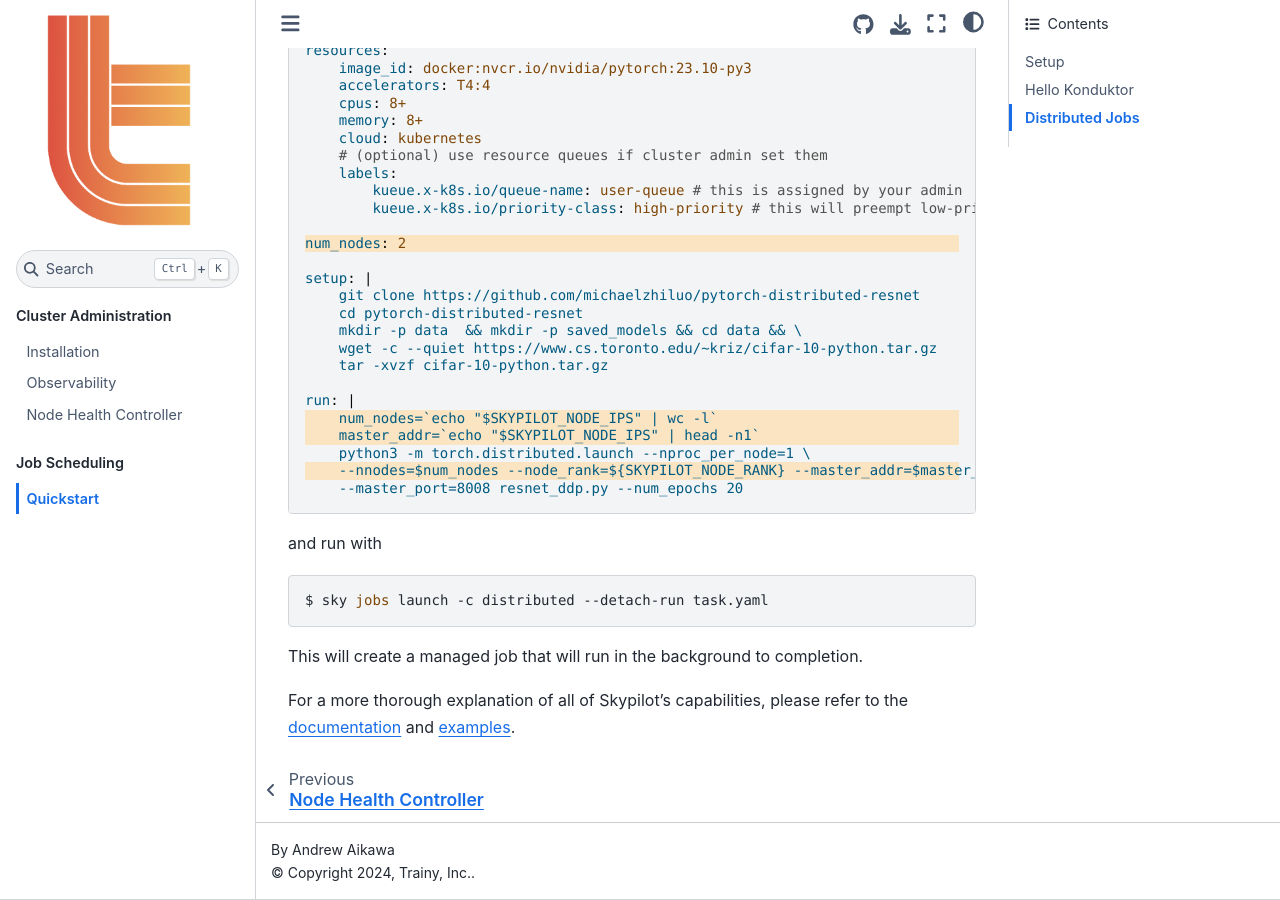
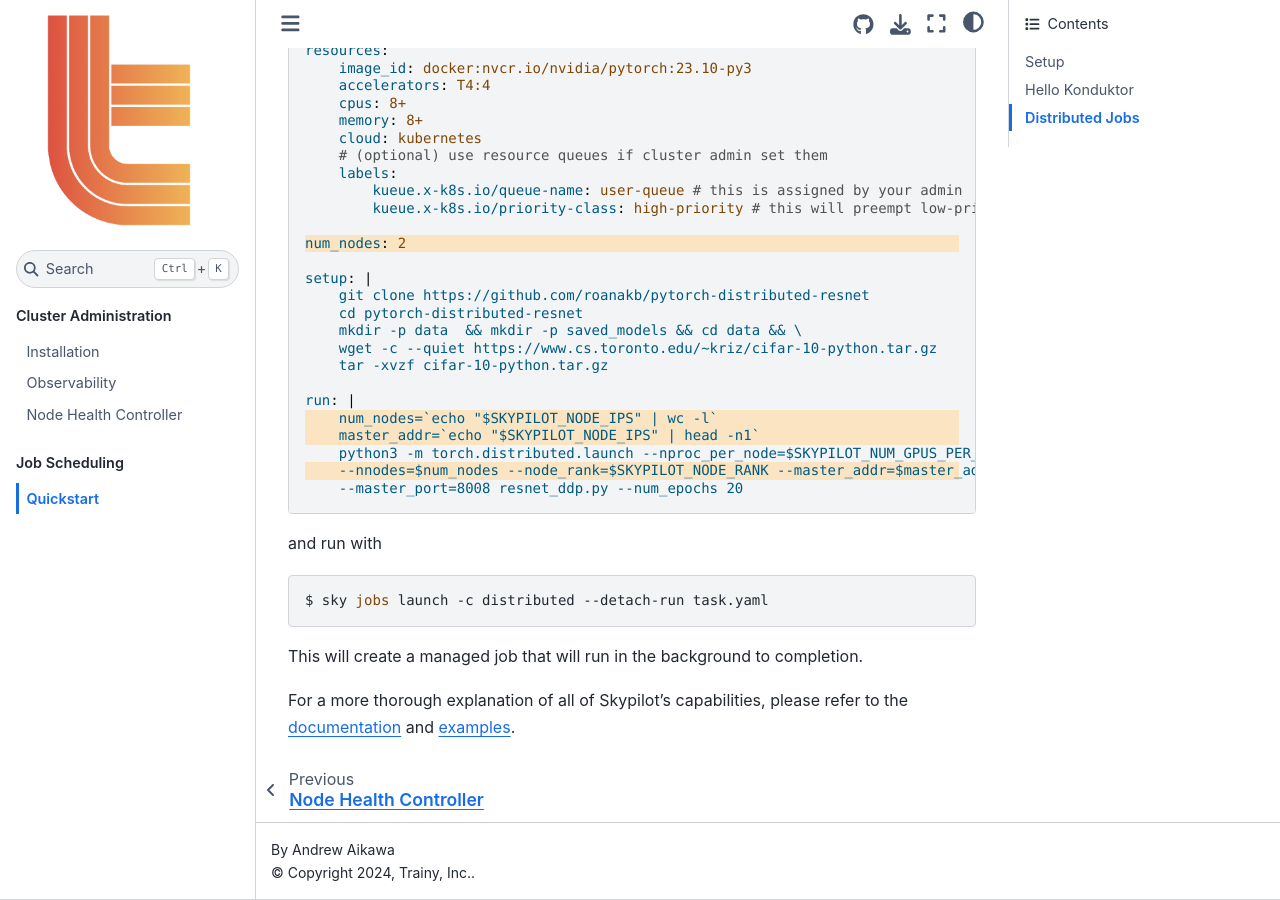
Before and after one commit to Trainy-ai/konduktor, a Sphinx documentation site: the page built from docs/source/usage/quickstart.rst, in a window 1280 px wide and 900 px high, scrolled down 1468 px. Built offline with Sphinx 7.4.7 and the Sphinx Book theme 1.1.4, drawn with Linux system fonts in a browser that asks for light colours.

Commit message:
fixed repo and command for quickstart

```diff
--- a/docs/source/usage/quickstart.rst
+++ b/docs/source/usage/quickstart.rst
@@ -84,7 +84,7 @@
     num_nodes: 2
 
     setup: |
-        git clone https://github.com/michaelzhiluo/pytorch-distributed-resnet
+        git clone https://github.com/roanakb/pytorch-distributed-resnet
         cd pytorch-distributed-resnet
         mkdir -p data  && mkdir -p saved_models && cd data && \
         wget -c --quiet https://www.cs.toronto.edu/~kriz/cifar-10-python.tar.gz
@@ -93,8 +93,8 @@
     run: |
         num_nodes=`echo "$SKYPILOT_NODE_IPS" | wc -l`
         master_addr=`echo "$SKYPILOT_NODE_IPS" | head -n1`
-        python3 -m torch.distributed.launch --nproc_per_node=1 \
-        --nnodes=$num_nodes --node_rank=${SKYPILOT_NODE_RANK} --master_addr=$master_addr \
+        python3 -m torch.distributed.launch --nproc_per_node=$SKYPILOT_NUM_GPUS_PER_NODE \
+        --nnodes=$num_nodes --node_rank=$SKYPILOT_NODE_RANK --master_addr=$master_addr \
         --master_port=8008 resnet_ddp.py --num_epochs 20
 
 and run with
```
